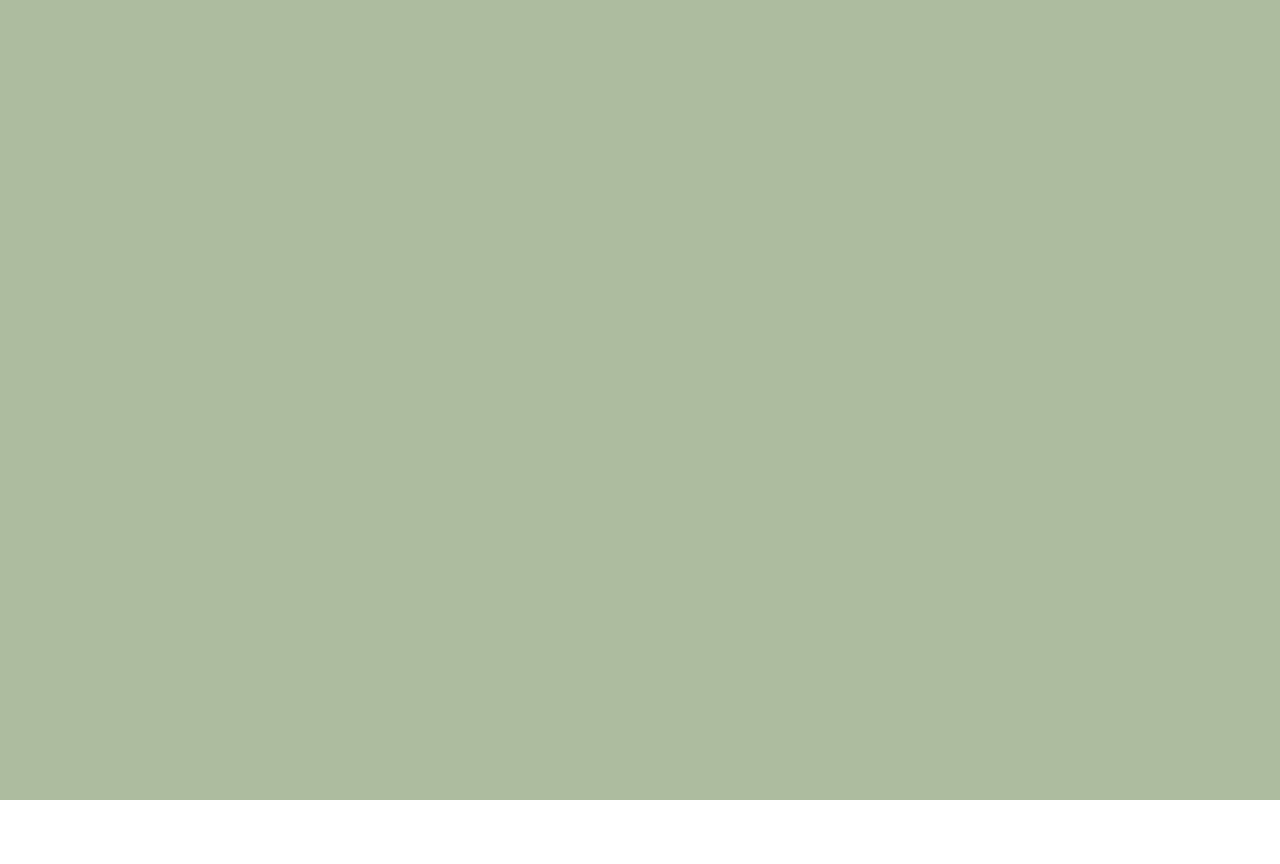
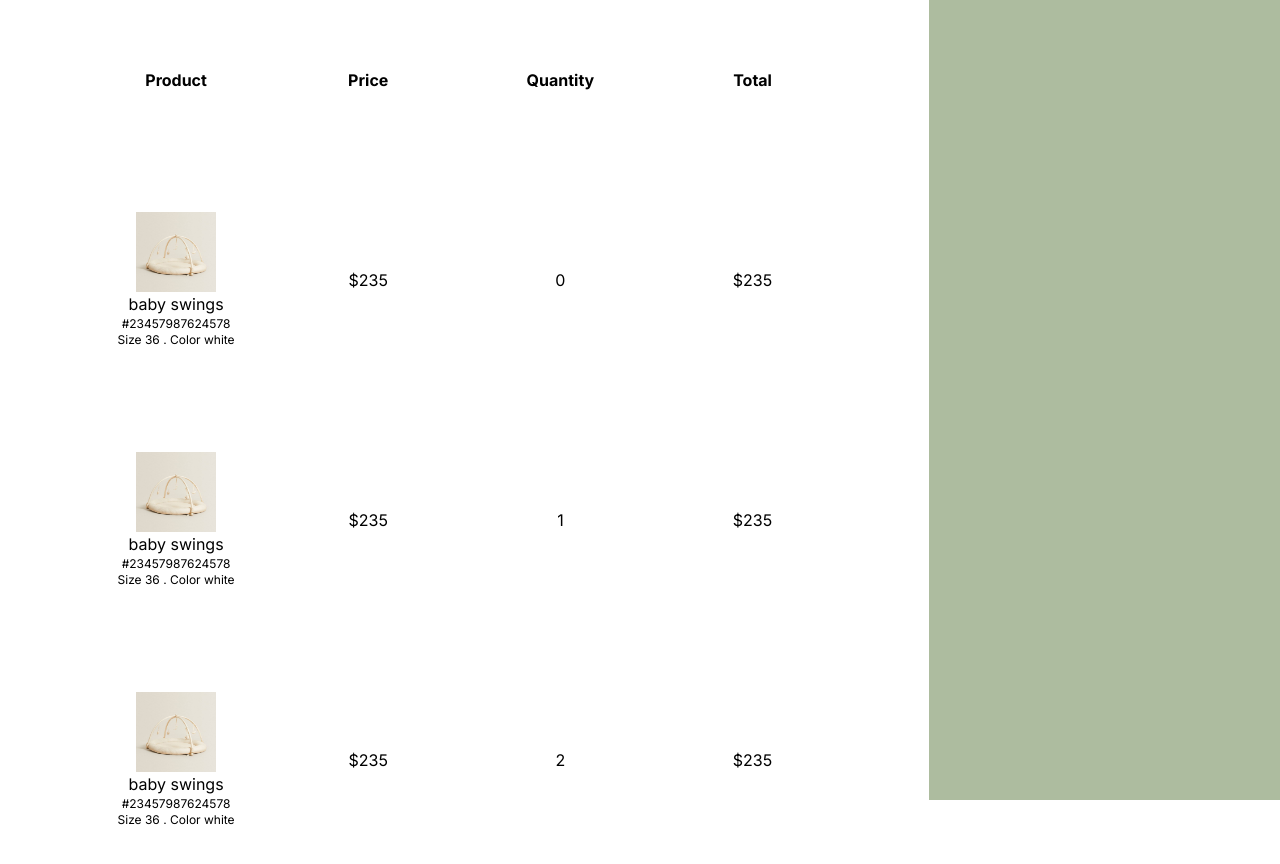
Before and after one commit to Marina2813/ecomosh, a Next.js app: page /cart in a window 1280 px wide. Shown: the top 864 px of the page. Before the commit the page ends 800 px from the top, so only its background shows below. Built offline with nearby package versions, Linux system fonts and the light colour scheme; a web font is replaced by a local one.

Commit message:
cart page

```diff
--- a/app/cart/page.js
+++ b/app/cart/page.js
@@ -1,9 +1,69 @@
 import React from 'react'
 
 const Cart = () => {
+  const productDetails =[{
+    name:'baby swings',
+    id:'#23457987624578',
+    size: '36',
+    color:'white',
+    price: '235',
+    quantity: '1',
+  },
+  {
+    name:'baby swings',
+    id:'#23457987624578',
+    size: '36',
+    color:'white',
+    price: '235',
+    quantity: '1',
+  },
+  {
+    name:'baby swings',
+    id:'#23457987624578',
+    size: '36',
+    color:'white',
+    price: '235',
+    quantity: '1',
+  }]
   return (
-    <div className='h-screen w-screen bg-primary'>
-      <div className=''></div>
+    <div className='h-screen w-screen bg-primary flex justify-center items-center'>
+
+      <div className='h-full w-full bg-white pl-20 pr-20'>
+        <div className='flex justify-between w-full h-[20%]'>
+
+          <div className='w-1/4 flex justify-center items-center h-full font-bold'>Product</div>
+          <div className='w-1/4 flex justify-center items-center h-full font-bold'>Price</div>
+          <div className='w-1/4 flex justify-center items-center h-full font-bold'>Quantity</div>
+          <div className='w-1/4 flex justify-center items-center h-full font-bold'>Total</div>
+        </div>
+        {productDetails.map((item,index)=>{
+          return(
+            <div className='w-full h-[30%]' key={index}>
+          <div className='flex h-full'>
+            <div className='w-1/4 h-full p-4 flex flex-col items-center justify-center'>
+              <img className='h-20 w-20' src="assets/babyswing3.jpg" alt="" />
+              <h1 >{item.name}</h1>
+              <p className='text-xs'>{item.id}</p>
+              <p className='text-xs'>Size 36 . Color white</p>
+            </div>
+            <div className='w-1/4 h-full flex items-center justify-center'>
+              <div>$235</div>
+            </div>
+            <div className='w-1/4 h-full p-4 flex items-center justify-center'>
+            <ion-icon name="remove-outline"></ion-icon>
+            <p className='px-6'>{index}</p>
+            <ion-icon name="add-outline"></ion-icon>
+            </div>
+            <div className='w-1/4 h-full p-4 flex items-center justify-center'>$235</div>
+          </div>
+        </div>
+          )
+        })}
+
+      </div>
+
+      <div className='w-[40%] h-full bg-primary'></div>
+
     </div>
   )
 }
```
